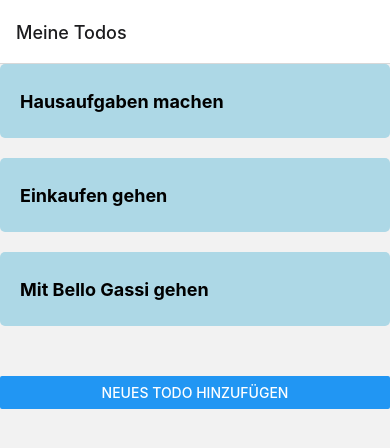
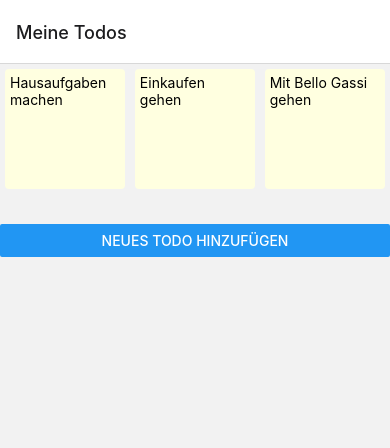
Before and after one commit to tim-w97/EisenhowerDo, a React Native app: screen /MyTodos in a window 390 px wide. Shown: the top 448 px of the page. Built offline with nearby package versions, Linux system fonts and the light colour scheme.

Commit message:
show todo items as yellow squares, put them inside a flex box

```diff
--- a/src/screens/MyTodosScreen.tsx
+++ b/src/screens/MyTodosScreen.tsx
@@ -1,6 +1,6 @@
 import {Button, SafeAreaView, StyleSheet, View} from 'react-native';
 import React from 'react';
-import TodoListEntry from '../views/TodoListEntry.tsx';
+import TodoItem from '../views/TodoItem.tsx';
 import {NavigationProp} from '@react-navigation/native';
 import globalStyles from '../styles/globalStyles.ts';
 import {useSelector} from 'react-redux';
@@ -24,9 +24,9 @@ function MyTodosScreen({navigation}: Props) {
 
   return (
     <SafeAreaView style={globalStyles.safeArea}>
-      <View>
+      <View style={styles.todoItems}>
         {todos.map(todo => (
-          <TodoListEntry styles={styles.listEntry} key={todo.id} todo={todo} />
+          <TodoItem key={todo.id} todo={todo} />
         ))}
       </View>
       <View style={styles.button}>
@@ -37,8 +37,10 @@ function MyTodosScreen({navigation}: Props) {
 }
 
 const styles = StyleSheet.create({
-  listEntry: {
-    marginBottom: 20,
+  todoItems: {
+    display: 'flex',
+    flexDirection: 'row',
+    flexWrap: 'wrap',
   },
   button: {
     marginTop: 30,
--- /dev/null
+++ b/src/views/TodoItem.tsx
@@ -0,0 +1,44 @@
+import {StyleProp, StyleSheet, Text, View, ViewStyle} from 'react-native';
+import Todo from '../types/todo.ts';
+import React from 'react';
+
+type TodoItemProps = {
+  todo: Todo;
+  styles?: StyleProp<ViewStyle>;
+};
+
+function TodoItem(props: TodoItemProps) {
+  return (
+    <View style={styles.container}>
+      <View style={styles.todoItem}>
+        <Text>{props.todo.title}</Text>
+      </View>
+    </View>
+  );
+
+  // TODO: put that logic inside todo details
+  // function onSetCompleted() {
+  //   const newStatus: TodoStatus = {
+  //     todoID: todo.id,
+  //     isCompleted: !todo.isCompleted,
+  //   };
+  //
+  //   store.dispatch(todosSlice.actions.setTodoCompleted(newStatus));
+  // }
+}
+
+const styles = StyleSheet.create({
+  container: {
+    width: '33.3%',
+    height: '33.3%',
+    padding: 5,
+  },
+  todoItem: {
+    backgroundColor: 'lightyellow',
+    borderRadius: 4,
+    aspectRatio: 1,
+    padding: 5,
+  },
+});
+
+export default TodoItem;
--- a/src/views/TodoListEntry.tsx
+++ /dev/null
@@ -1,72 +0,0 @@
-import {StyleProp, StyleSheet, Text, View, ViewStyle} from 'react-native';
-import Todo from '../types/todo.ts';
-import React from 'react';
-import Icon from 'react-native-vector-icons/MaterialCommunityIcons.js';
-import store from '../redux/store.ts';
-import todosSlice from '../redux/todosSlice.ts';
-import TodoStatus from '../types/todoStatus.ts';
-
-type TodoListEntryProps = {
-  todo: Todo;
-  styles?: StyleProp<ViewStyle>;
-};
-
-function TodoListEntry({todo, styles}: TodoListEntryProps) {
-  return (
-    <View style={[styles, listEntryStyles.listEntry]}>
-      <Text
-        style={[
-          listEntryStyles.todoTitle,
-          todo.isCompleted
-            ? listEntryStyles.completedTodo
-            : listEntryStyles.openTodo,
-        ]}>
-        {todo.title}
-      </Text>
-      <Icon
-        name={todo.isCompleted ? 'checkbox-outline' : 'checkbox-blank-outline'}
-        size={30}
-        onPress={onSetCompleted}
-        style={listEntryStyles.checkmark}
-      />
-    </View>
-  );
-
-  function onSetCompleted() {
-    const newStatus: TodoStatus = {
-      todoID: todo.id,
-      isCompleted: !todo.isCompleted,
-    };
-
-    store.dispatch(todosSlice.actions.setTodoCompleted(newStatus));
-  }
-}
-
-const listEntryStyles = StyleSheet.create({
-  listEntry: {
-    display: 'flex',
-    flexDirection: 'row',
-    justifyContent: 'space-between',
-    alignItems: 'center',
-    backgroundColor: 'lightblue',
-    borderRadius: 5,
-    paddingLeft: 20,
-  },
-
-  checkmark: {
-    padding: 20,
-  },
-
-  todoTitle: {
-    fontSize: 18,
-  },
-
-  openTodo: {
-    fontWeight: 'bold',
-  },
-
-  completedTodo: {
-    textDecorationLine: 'line-through',
-  },
-});
-export default TodoListEntry;
```
